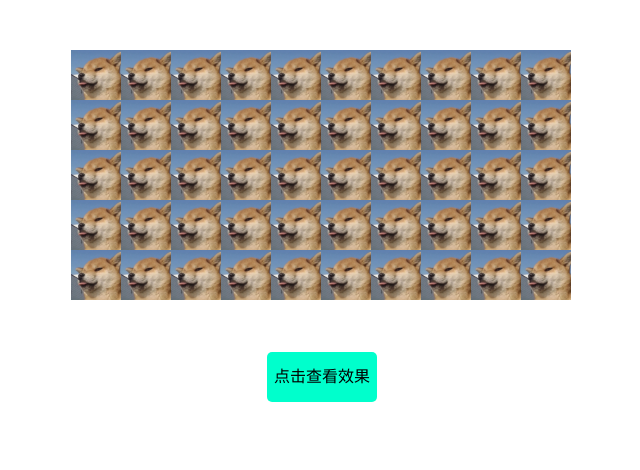
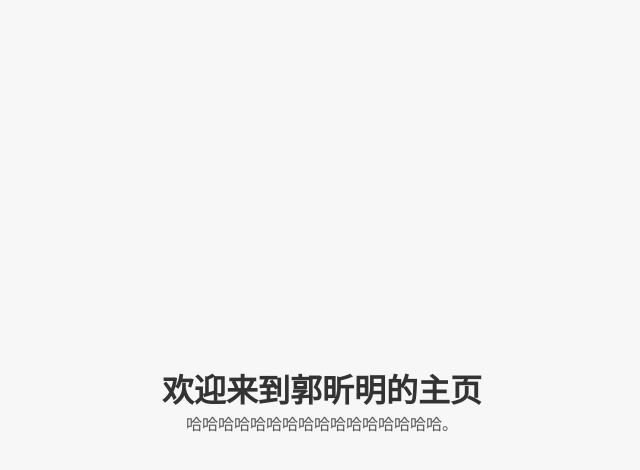
Before and after one commit to dipperguo/dipper, a plain HTML site: page index.html in a window 1280 px wide. Shown: the whole page, without its empty margins (318-958 px from the left). Drawn offline with nearby package versions, Linux system fonts and the light colour scheme.

Commit message:
Update index.html

```diff
--- a/index.html
+++ b/index.html
@@ -1,175 +1,39 @@
-<!doctype html>
-<html>
-
+<!DOCTYPE html>
+<html lang="en">
 <head>
-  <meta charset="utf-8">
-  <meta name="viewport" content="width=device-width,initial-scale=1">
-  <title>超好看的照片墙</title>
-  <script src="http://libs.baidu.com/jquery/1.11.3/jquery.min.js"></script>
+    <meta charset="UTF-8">
+    <meta name="viewport" content="width=device-width, initial-scale=1.0">
+    <title>我的主页</title>
     <style>
-    #img {
-      width: 503px;
-      height: 252px;
-      margin: 50px auto;
-      perspective: 700px;
-      -webkit-perspective: 700px;
+        body {
+            font-family: Arial, sans-serif;
+            margin: 0;
+            padding: 0;
+            display: flex;
+            justify-content: center;
+            align-items: center;
+            height: 100vh;
+            background-color: #f7f7f7;
         }
-
-    #img img {
-      width: 50px;
-      height: 50px;
-      float: left;
+        .content {
+            text-align: center;
         }
-
-    #btn {
-      width: 100px;
-      height: 40px;
-      line-height: 40px;
-      text-align: center;
-      font-size: 16px;
-      color: #000;
-      background: #0fc;
-      border-radius: 5px;
-      margin: 0 auto;
-      padding: 5px 5px;
-      cursor: pointer;
+        h1 {
+            margin: 0;
+            padding: 0;
+            color: #333;
+        }
+        p {
+            margin: 0;
+            padding: 0;
+            color: #555;
         }
     </style>
 </head>
-
 <body>
-  <div id="img">
-    <img src="./images/1.jpg" alt="">
-    <img src="./images/1.jpg" alt="">
-    <img src="./images/1.jpg" alt="">
-    <img src="./images/1.jpg" alt="">
-    <img src="./images/1.jpg" alt="">
-    <img src="./images/1.jpg" alt="">
-    <img src="./images/1.jpg" alt="">
-    <img src="./images/1.jpg" alt="">
-    <img src="./images/1.jpg" alt="">
-    <img src="./images/1.jpg" alt="">
-    <img src="./images/1.jpg" alt="">
-    <img src="./images/1.jpg" alt="">
-    <img src="./images/1.jpg" alt="">
-    <img src="./images/1.jpg" alt="">
-    <img src="./images/1.jpg" alt="">
-    <img src="./images/1.jpg" alt="">
-    <img src="./images/1.jpg" alt="">
-    <img src="./images/1.jpg" alt="">
-    <img src="./images/1.jpg" alt="">
-    <img src="./images/1.jpg" alt="">
-    <img src="./images/1.jpg" alt="">
-    <img src="./images/1.jpg" alt="">
-    <img src="./images/1.jpg" alt="">
-    <img src="./images/1.jpg" alt="">
-    <img src="./images/1.jpg" alt="">
-    <img src="./images/1.jpg" alt="">
-    <img src="./images/1.jpg" alt="">
-    <img src="./images/1.jpg" alt="">
-    <img src="./images/1.jpg" alt="">
-    <img src="./images/1.jpg" alt="">
-    <img src="./images/1.jpg" alt="">
-    <img src="./images/1.jpg" alt="">
-    <img src="./images/1.jpg" alt="">
-    <img src="./images/1.jpg" alt="">
-    <img src="./images/1.jpg" alt="">
-    <img src="./images/1.jpg" alt="">
-    <img src="./images/1.jpg" alt="">
-    <img src="./images/1.jpg" alt="">
-    <img src="./images/1.jpg" alt="">
-    <img src="./images/1.jpg" alt="">
-    <img src="./images/1.jpg" alt="">
-    <img src="./images/1.jpg" alt="">
-    <img src="./images/1.jpg" alt="">
-    <img src="./images/1.jpg" alt="">
-    <img src="./images/1.jpg" alt="">
-    <img src="./images/1.jpg" alt="">
-    <img src="./images/1.jpg" alt="">
-    <img src="./images/1.jpg" alt="">
-    <img src="./images/1.jpg" alt="">
-    <img src="./images/1.jpg" alt="">
+    <div class="content">
+        <h1>欢迎来到郭昕明的主页</h1>
+        <p>哈哈哈哈哈哈哈哈哈哈哈哈哈哈哈哈。</p>
     </div>
-  <div id="btn">点击查看效果</div>
-
-  <script>
-    /*
-      1.闪的效果（瞬间高度宽度变为0，scale,随机）
-      2.图片由小变大，同时透明度由1-0
-      3.图片旋转，同时透明度由0-1
-    */
-    window.onload = function () {
-      var btn = document.getElementById('btn');
-      var imgs = document.getElementsByTagName("img");
-      var on = true;
-
-      btn.onclick = function () {
-        if (!on) {
-          return;
-        }
-        on = false;
-        var endNum = 0; //运动完成的图片数量
-        for (var i = 0; i < imgs.length; i++) {
-          (function (i) {
-            setTimeout(function () {
-              montion(imgs[i], '1s', function () {
-                this.style.transform = 'scale(0)';
-              }, function () {
-                montion(this, "1s", function () {
-                  this.style.transform = 'scale(1)';
-                  this.style.opacity = '0';
-                }, function () {
-                  endNum++;
-                  if (endNum == imgs.length) {
-                    toBig();
-                  }
-                })
-              })
-            }, Math.random() * 1000);
-          })(i)
-        }
-      };
-
-      //第三个效果
-      function toBig() {
-        /*
-          坐标轴（X，Y,z）
-        */
-        var allEnd = 0;
-        for (var i = 0; i < imgs.length; i++) {
-          imgs[i].style.transition = "";
-          imgs[i].style.transform = 'rotateY(0deg) translateZ(-' + Math.random() * 500 + 'px)';
-          (function (i) {
-            setTimeout(function () {
-              montion(imgs[i], '2s', function () {
-                this.style.opacity = 1;
-                this.style.transform = 'rotateY(-360deg) translateZ(0)';
-              }, function () {
-                allEnd++;
-                if (allEnd == imgs.length) {
-                  on = true;
-                }
-              });
-            }, Math.random() * 1000);
-          })(i)
-        }
-      }
-
-      //运动函数（运动的对象，时间，属性函数，回调）
-      function montion(obj, time, doFn, callBack) {
-        obj.style.transition = time;
-        doFn.call(obj); //调用函数，并把this的指向给obj
-        var called = false
-        obj.addEventListener('transitionend', function () {
-          if (!called) {
-            callBack && callBack.call(obj);
-            called = true;
-          }
-        }, false);
-      }
-    }
-  </script>
-
 </body>
-
 </html>
```
Lines whose indentation alone changed are shown as unchanged.
